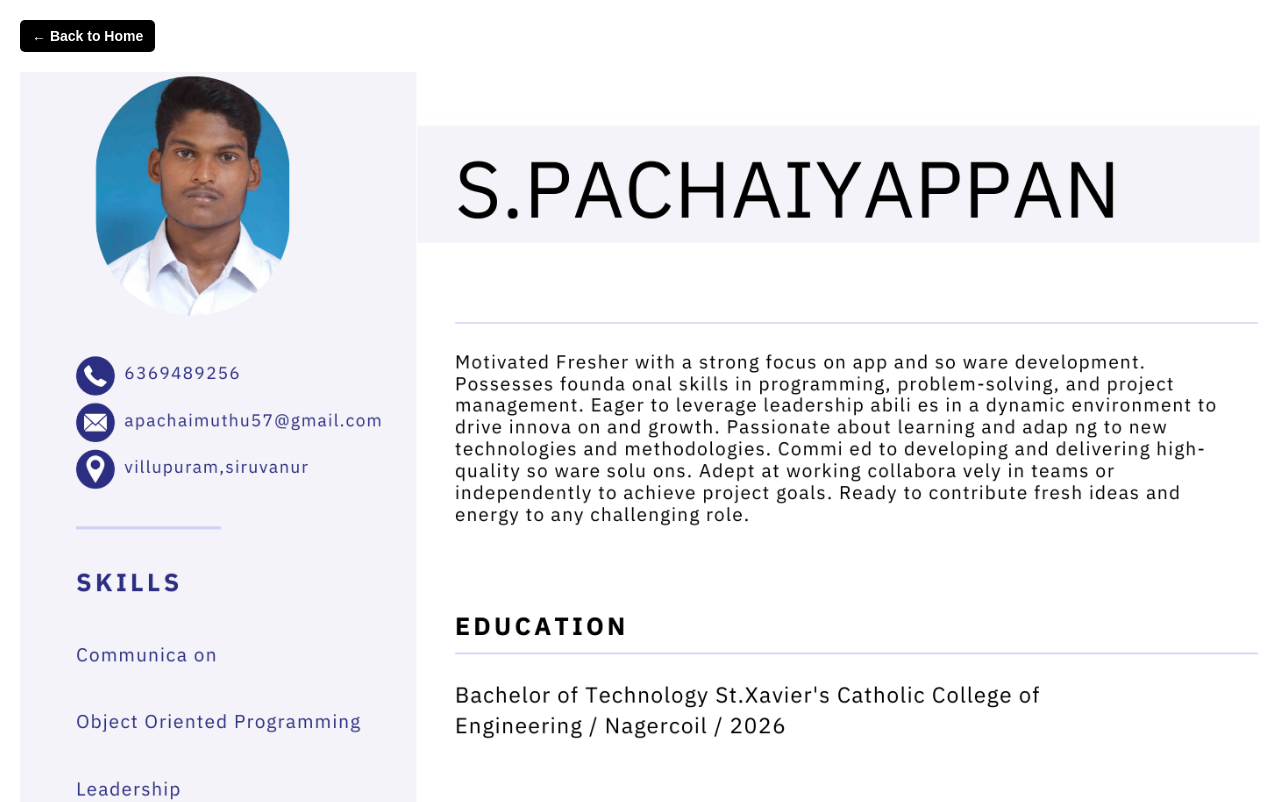
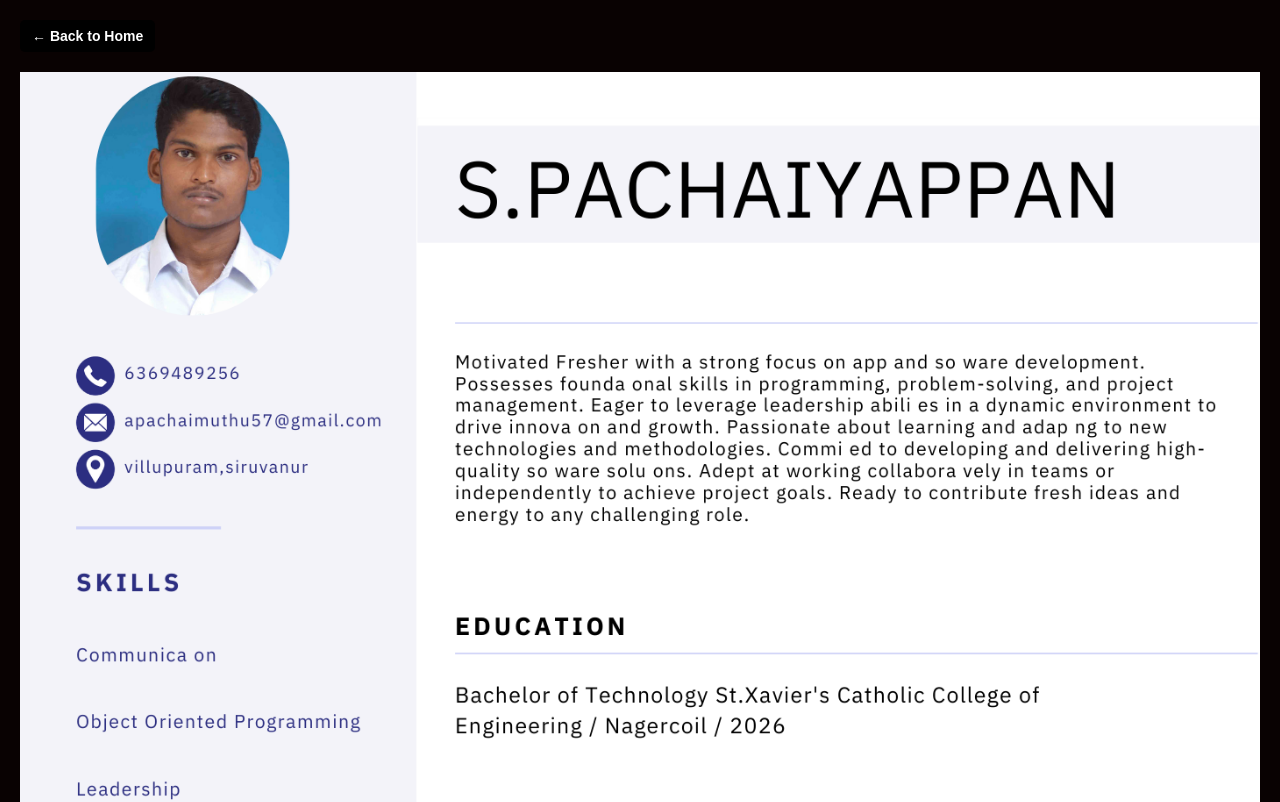
Before and after one commit to pacha-web/portfolioweb, a plain HTML site: page res1.html in a window 1280 px wide. Shown: the top 802 px of the page. Drawn offline with Linux system fonts and the light colour scheme.

Commit message:
background

```diff
--- a/res1.html
+++ b/res1.html
@@ -8,7 +8,7 @@
       margin: 0;
       padding: 20px;
       font-family: Arial, sans-serif;
-      background-color: #ffffff;
+      background-color: #090202;
     }
 
     .back-button {
```
Also changed, not shown: res2.html (+1 -1 lines), res3.html (+1 -1 lines), res4.html (+1 -1 lines).
